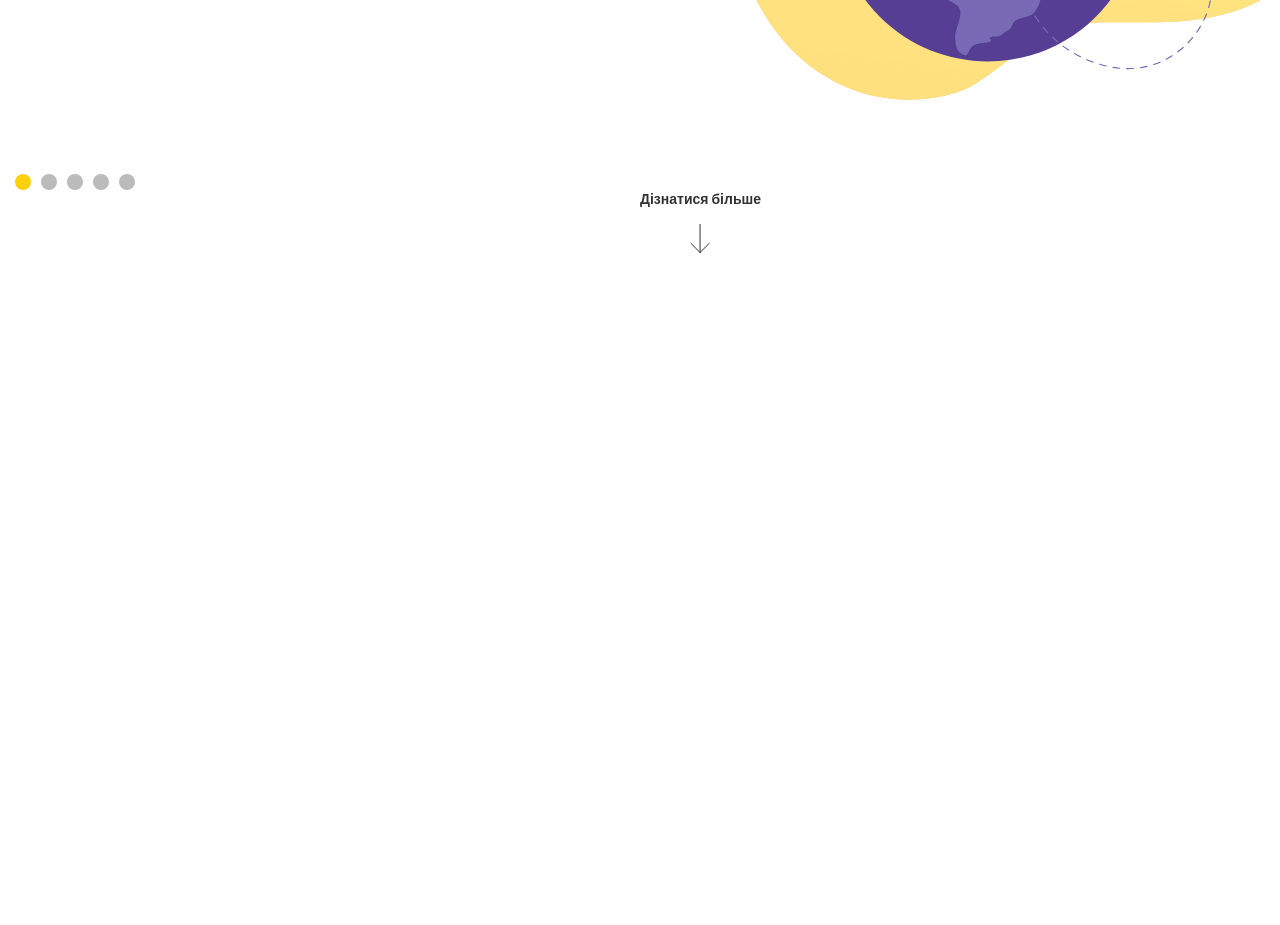
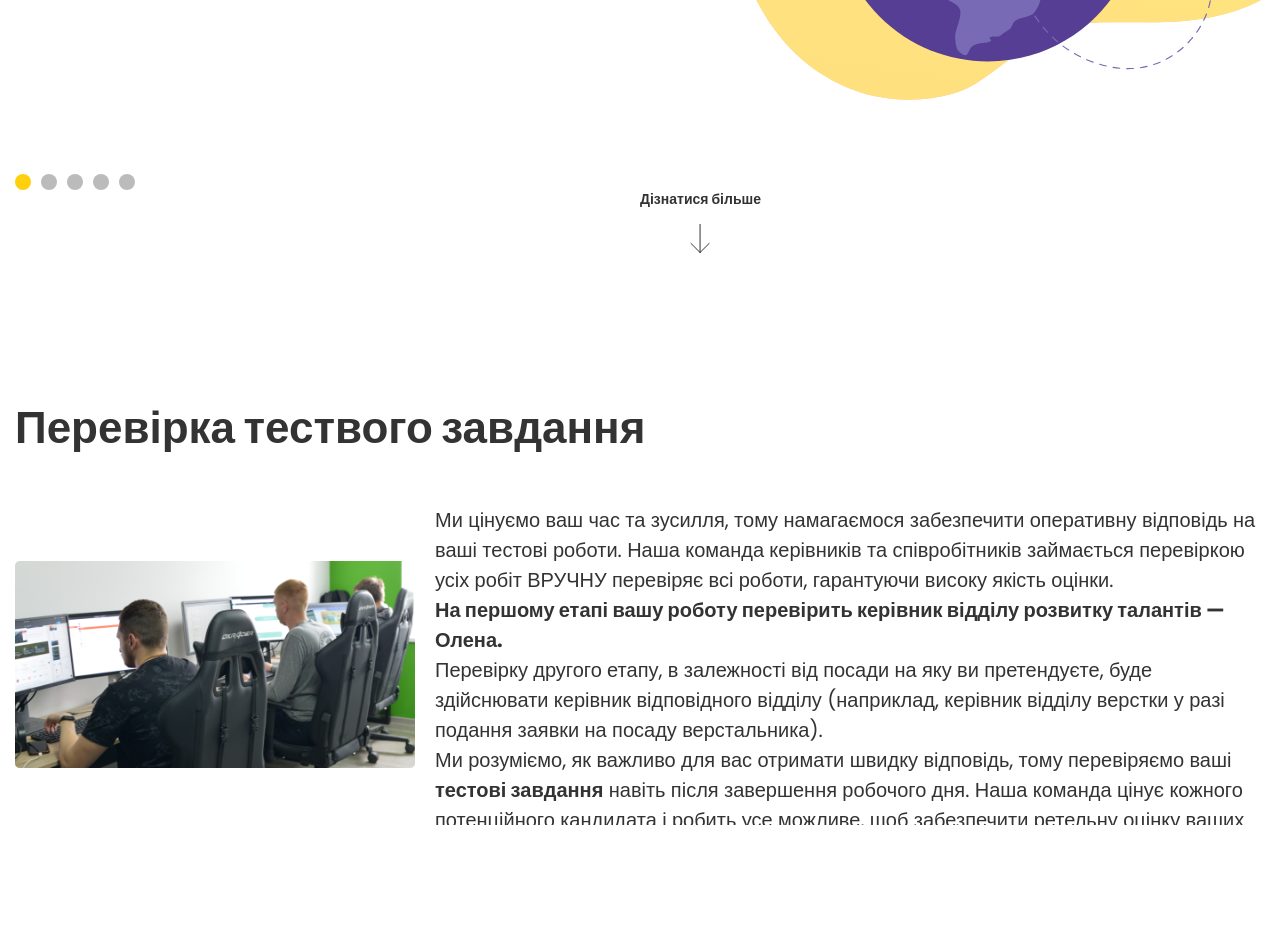
Before and after one commit to RudychikFedorV/test-, a website built with Parcel: page index.html in a window 1280 px wide. Shown: the part 770-1695 px from the top of the page. Before the commit the page ends 1070 px from the top, so only its background shows below. Built offline with nearby package versions, Linux system fonts and the light colour scheme.

Commit message:
work section

```diff
--- a/index.html
+++ b/index.html
@@ -14,11 +14,15 @@
         rel="stylesheet">
     <link href="https://fonts.googleapis.com/icon?family=Material+Icons" rel="stylesheet">
     <link rel="stylesheet" href="./docs/styles.css">
+    <link rel="stylesheet" href="https://cdnjs.cloudflare.com/ajax/libs/aos/2.3.4/aos.css"
+        integrity="sha512-1cK78a1o+ht2JcaW6g8OXYwqpev9+6GqOkz9xmBN9iUUhIndKtxwILGWYOSibOKjLsEdjyjZvYDq/cZwNeak0w=="
+        crossorigin="anonymous" referrerpolicy="no-referrer" />
 </head>
 
 <body>
     <div class="wrapper">
-        <header class="header">
+
+        <header class="header" id="header">
             <div class="container">
 
                 <a href="./index.html" class="header__logo" aria-label="Header Logo Gloss">
@@ -67,9 +71,8 @@
             </div>
         </header>
 
-        <section class="welcome">
+        <section class="welcome" id="welcome">
             <div class="container">
-
                 <div class="carousel-container">
                     <div class="carousel">
                         <div class="carousel-item welcome__section" aria-label="welcome section">
@@ -104,7 +107,7 @@
                                 <img src="./img/welcome/circle-d31.svg" alt="circle d31" class="circle__d31">
                             </div>
 
-                            <a href="#" class="welcome__section-scroll">
+                            <a href="#advertising" class="welcome__section-scroll">
                                 <p class="welcome__section-scroll__txt">Дізнатися більше</p>
                                 <img src="./img/welcome/arrow.svg" alt="Scroll Arrow"
                                     class="welcome__section-scroll__arrow">
@@ -144,7 +147,7 @@
                                 <img src="./img/welcome/circle-d31.svg" alt="circle d31" class="circle__d31">
                             </div>
 
-                            <a href="#" class="welcome__section-scroll">
+                            <a href="#advertising" class="welcome__section-scroll">
                                 <p class="welcome__section-scroll__txt">Дізнатися більше</p>
                                 <img src="./img/welcome/arrow.svg" alt="Scroll Arrow"
                                     class="welcome__section-scroll__arrow">
@@ -184,7 +187,7 @@
                                 <img src="./img/welcome/circle-d31.svg" alt="circle d31" class="circle__d31">
                             </div>
 
-                            <a href="#" class="welcome__section-scroll">
+                            <a href="#advertising" class="welcome__section-scroll">
                                 <p class="welcome__section-scroll__txt">Дізнатися більше</p>
                                 <img src="./img/welcome/arrow.svg" alt="Scroll Arrow"
                                     class="welcome__section-scroll__arrow">
@@ -224,7 +227,7 @@
                                 <img src="./img/welcome/circle-d31.svg" alt="circle d31" class="circle__d31">
                             </div>
 
-                            <a href="#" class="welcome__section-scroll">
+                            <a href="#advertising" class="welcome__section-scroll">
                                 <p class="welcome__section-scroll__txt">Дізнатися більше</p>
                                 <img src="./img/welcome/arrow.svg" alt="Scroll Arrow"
                                     class="welcome__section-scroll__arrow">
@@ -264,7 +267,7 @@
                                 <img src="./img/welcome/circle-d31.svg" alt="circle d31" class="circle__d31">
                             </div>
 
-                            <a href="#" class="welcome__section-scroll">
+                            <a href="#advertising" class="welcome__section-scroll">
                                 <p class="welcome__section-scroll__txt">Дізнатися більше</p>
                                 <img src="./img/welcome/arrow.svg" alt="Scroll Arrow"
                                     class="welcome__section-scroll__arrow">
@@ -304,7 +307,7 @@
                                 <img src="./img/welcome/circle-d31.svg" alt="circle d31" class="circle__d31">
                             </div>
 
-                            <a href="#" class="welcome__section-scroll">
+                            <a href="#advertising" class="welcome__section-scroll">
                                 <p class="welcome__section-scroll__txt">Дізнатися більше</p>
                                 <img src="./img/welcome/arrow.svg" alt="Scroll Arrow"
                                     class="welcome__section-scroll__arrow">
@@ -326,11 +329,49 @@
             </div>
         </section>
 
+        <section class="work" id="work">
+            <div class="container">
+                <h1 class="work-title">Перевірка тествого завдання</h1>
+                <div class="work-section">
+                    <div class="work-section__img" data-aos="fade-left">
+                        <img src="./img/work/work.png" alt="Перевірка тествого завдання">
+                    </div>
+                    <div class="work-section__content" data-aos="fade-up">
+                        <p class="work-section__weight400">Ми цінуємо ваш час та зусилля, тому намагаємося забезпечити
+                            оперативну відповідь на ваші тестові роботи. Наша команда керівників та співробітників
+                            займається перевіркою усіх робіт ВРУЧНУ перевіряє всі роботи, гарантуючи високу якість
+                            оцінки.
+                        </p>
+                        <p class="work-section__weight700">На першому етапі вашу роботу перевірить керівник відділу
+                            розвитку
+                            талантів — Олена.
+                        </p>
+                        <p class="work-section__weight400">Перевірку другого етапу, в залежності від посади на яку ви
+                            претендуєте, буде здійснювати керівник відповідного відділу (наприклад, керівник відділу
+                            верстки
+                            у разі подання заявки на посаду верстальника).
+                        </p>
+                        <p class="work-section__weight400">Ми розуміємо, як важливо для вас отримати швидку відповідь,
+                            тому
+                            перевіряємо ваші <span class="work-section__weight700">тестові завдання</span> навіть після
+                            завершення робочого дня. Наша команда цінує
+                            кожного потенційного кандидата і робить усе можливе, щоб забезпечити ретельну оцінку ваших
+                            здібностей та швидко повідомити результат.
+                        </p>
+                    </div>
+                </div>
+            </div>
 
+
+        </section>
+
+        <section class="advertising" id="advertising"></section>
 
     </div>
 
-
+    <script src="https://cdnjs.cloudflare.com/ajax/libs/aos/2.3.4/aos.js"
+        integrity="sha512-A7AYk1fGKX6S2SsHywmPkrnzTZHrgiVT7GcQkLGDe2ev0aWb8zejytzS8wjo7PGEXKqJOrjQ4oORtnimIRZBtw=="
+        crossorigin="anonymous" referrerpolicy="no-referrer"></script>
     <script src="./js/index.js"></script>
 </body>
 
--- a/js/index.js
+++ b/js/index.js
@@ -122,3 +122,5 @@ document.addEventListener("DOMContentLoaded", () => {
 
   carousel.style.cursor = "grab";
 });
+
+AOS.init();
--- a/styles/components/_welcome.scss
+++ b/styles/components/_welcome.scss
@@ -84,10 +84,13 @@
 
     &-scroll {
       position: absolute;
-      display: block;
       text-align: center;
       left: 50%;
       bottom: 47px;
+      transition: var(--transition);
+      &:hover {
+        scale: 1.1;
+      }
       &__txt {
         font: var(--txt-700-14-ff);
         color: var(--black);
--- /dev/null
+++ b/styles/components/_work.scss
@@ -0,0 +1,46 @@
+.work {
+  padding: 100px 0;
+
+  &-title {
+    font: var(--txt-800-44-ff);
+    color: var(--black);
+    margin-bottom: 50px;
+  }
+  &-section {
+    @include flex-spaceBetween-center;
+    gap: 20px;
+
+    &__content {
+      max-width: 830px;
+      height: 320px;
+      overflow: auto;
+    }
+    &__content::-webkit-scrollbar {
+      border-radius: 2px;
+      width: 7px;
+      height: 149px;
+    }
+    &__content::-webkit-scrollbar {
+      width: 7px;
+      height: 149px;
+    }
+    &__content::-webkit-scrollbar-track {
+      background: var(--background-dropdown);
+    }
+    &__content::-webkit-scrollbar-thumb {
+      background: var(--yellow);
+      border-radius: 2px;
+    }
+    &__content::-webkit-scrollbar-thumb:hover {
+      background: var(--yellow);
+    }
+    &__weight400 {
+      font: var(--txt-400-20-ff);
+      color: var(--black);
+    }
+    &__weight700 {
+      font: var(--txt-700-20-150-ff);
+      color: var(--black);
+    }
+  }
+}
--- a/styles/styles.scss
+++ b/styles/styles.scss
@@ -14,4 +14,5 @@
 @import 'components/header';
 @import 'components/welcome';
 @import 'components/carousel';
+@import 'components/work';
 @import 'components/footer';
--- a/styles/utils/_vars.scss
+++ b/styles/utils/_vars.scss
@@ -4,11 +4,13 @@
   --transition: 0.2s all ease-in-out;
 
   --txt-900-80-ff: normal 900 80px / 110% var(--ff);
+  --txt-800-44-ff: normal 800 44px / 125% var(--ff);
   --txt-700-26-ff: normal 700 26px / 125% var(--ff);
   --txt-700-20-150-ff: normal 700 20px / 150% var(--ff);
   --txt-700-20-125-ff: normal 700 20px / 150% var(--ff);
   --txt-700-14-ff: normal 700 14px / 125% var(--ff);
   --txt-600-22-ff: normal 600 22px / 125% var(--ff);
+  --txt-400-20-ff: normal 400 20px / 150% var(--ff);
   --txt-400-16-ff: normal 400 16px / 125% var(--ff);
 
 
```
Also changed, not shown: docs/styles.css, img/work/work.png (added), 1 other file.
